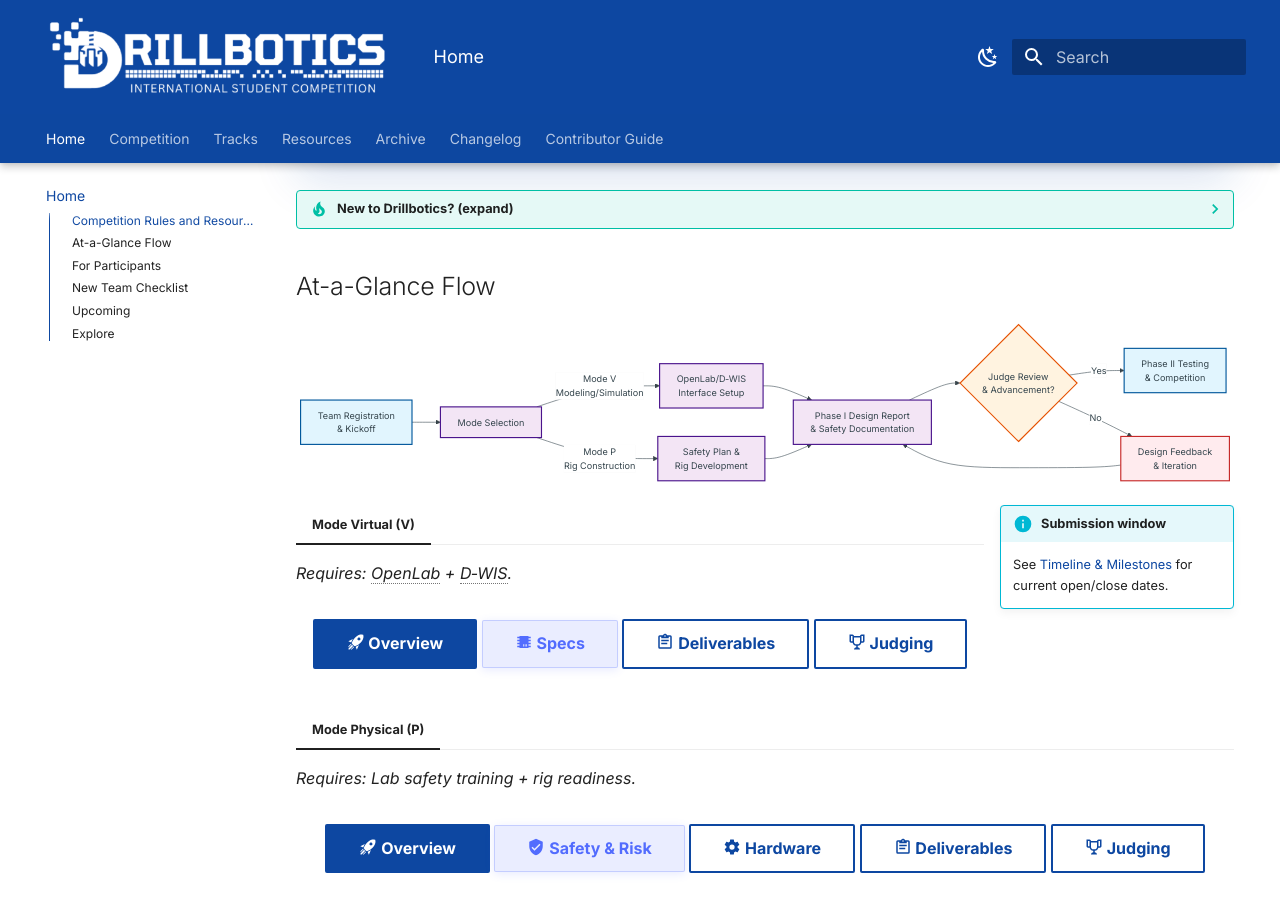
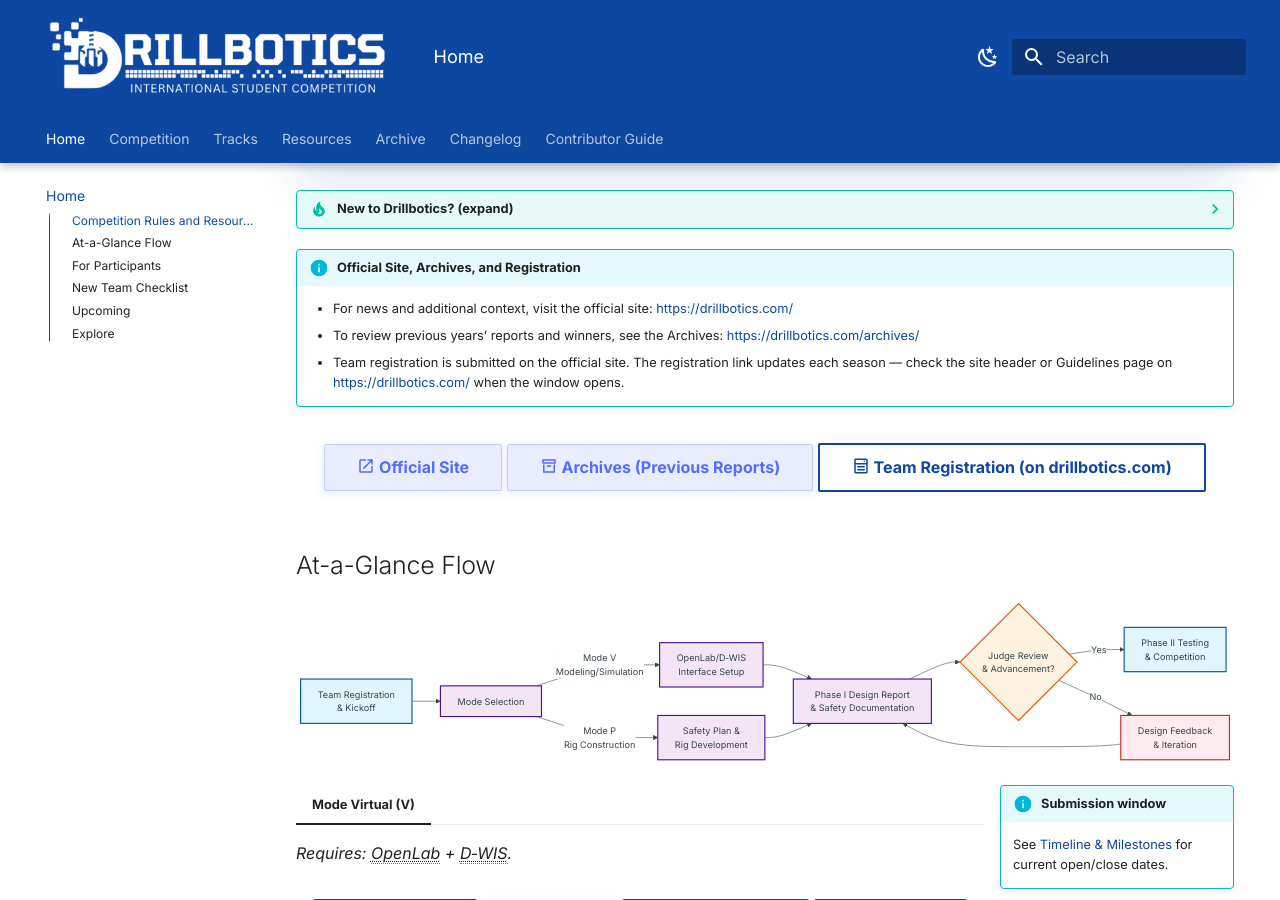
Before and after one commit to Open-Source-Drilling-Community/drillbotics-guidelines, an MkDocs documentation site: the page built from docs/index.md, in a window 1280 px wide and 900 px high, scrolled down 410 px. Built offline with MkDocs 1.6.1 and Material for MkDocs 9.7.7, drawn with Linux system fonts in a browser that asks for light colours; comment, search, counter and statistics services are not loaded; the version menu is left out; some of the changed text lies outside the part shown.

Commit message:
📝 docs(index): add official site, archives, and registration info
- provide direct links and buttons for official site, archives, and team registration
- improve user access to key resources from the main documentation page

📝 docs(resources): include official site and archives info in downloads

- add info admonition with links to official site and archives for more context
- reinforce availability of past reports and winners for reference

♻️ refactor(mkdocs): update config for generator, timezone, ignores, and nav

- disable generator metadata for cleaner builds
- set timezone to America/Chicago and date type for git-revision plugin
- add ignored URLs to minify plugin to avoid unwanted processing
- add abbr-tooltips script for enhanced markdown rendering
- add official site and archives links to navigation for easier access

```diff
--- a/docs/index.md
+++ b/docs/index.md
@@ -10,6 +10,17 @@
 
 ??? tip "New to Drillbotics? (expand)"
     Skim the [Overview](competition/overview.md), then jump to the Quick Start below.
+
+!!! info "Official Site, Archives, and Registration"
+    - For news and additional context, visit the official site: <https://drillbotics.com/>
+    - To review previous years’ reports and winners, see the Archives: <https://drillbotics.com/archives/>
+    - Team registration is submitted on the official site. The registration link updates each season — check the site header or Guidelines page on <https://drillbotics.com/> when the window opens.
+
+<div class="btn-row" markdown>
+[:material-open-in-new: Official Site](https://drillbotics.com/){ .md-button .md-button--secondary }
+[:material-archive-outline: Archives (Previous Reports)](https://drillbotics.com/archives/){ .md-button .md-button--secondary }
+[:material-form-select: Team Registration (on drillbotics.com)](https://drillbotics.com/){ .md-button }
+</div>
 
 ## At-a-Glance Flow
 
--- a/mkdocs.yml
+++ b/mkdocs.yml
@@ -63,7 +63,7 @@ extra:
       link: https://github.com/Open-Source-Drilling-Community/drillbotics-guidelines
     - icon: fontawesome/solid/envelope
       link: mailto:competition@Drillbotics.com
-  generator: true
+  generator: false
   status:
     new: Recently added
     updated: Updated this release
@@ -76,6 +76,8 @@ plugins:
   - tags
   - git-revision-date-localized:
       fallback_to_build_date: true
+      timezone: America/Chicago
+      type: date
   - glightbox
   - minify:
       minify_html: true
@@ -88,6 +90,10 @@ plugins:
       ignore_urls:
         - 'mailto:'
         - 'https://github.com/Open-Source-Drilling-Community/*'
+        - 'https://d-wis.org/*'
+        - 'https://www.osha.gov/*'
+        - 'https://webevents.spe.org/*'
+        - 'https://www.mathworks.com/*'
 
 extra_css:
   - stylesheets/extra.css
@@ -98,6 +104,7 @@ extra_javascript:
   - _assets/scripts/mermaid-theme.js
   - _assets/scripts/mathjax.js
   - https://cdn.jsdelivr.net/npm/mathjax@3/es5/tex-mml-chtml.js
+  - _assets/scripts/abbr-tooltips.js
 
 markdown_extensions:
   - admonition
@@ -164,6 +171,8 @@ nav:
       - FAQ: faq.md
       - Downloads: resources/downloads.md
       - Tags: tags.md
+      - Official Site (drillbotics.com): https://drillbotics.com/
+      - Archives (Previous Reports): https://drillbotics.com/archives/
   - Archive:
       - 2024:
           - Group A (Virtual): 2024/group-a.md
```
Also changed, not shown: docs/resources/downloads.md (+4 -0 lines).
